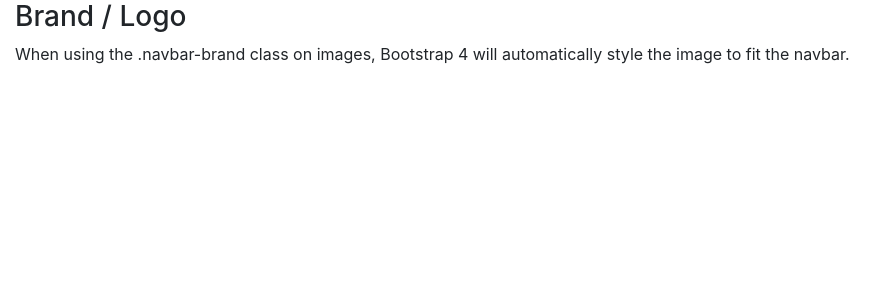
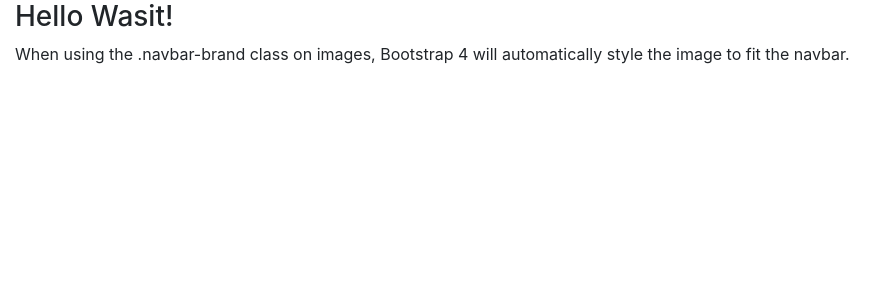
Before and after one commit to wasit7/cs459_2018s, a Django app: page / in a window 1280 px wide. Shown: the part 66-366 px from the top of the page, without its empty margins (0-894 px from the left). Run offline with Django 3.2, Linux system fonts and the light colour scheme; some libraries are stand-ins or nearby versions.

Commit message:
week05 Jinja render

```diff
--- a/myproject/myapp/views.py
+++ b/myproject/myapp/views.py
@@ -10,7 +10,7 @@ def current_datetime(request):
     return HttpResponse(html)
 
 def home(request):
-    context={'key':'value'}
+    context={'key':'value', 'name':'Hello Wasit!'}
     return render(request, 'base.html', context)
 
 def item_list(request):
--- a/myproject/template/base.html
+++ b/myproject/template/base.html
@@ -33,7 +33,7 @@
 </nav>
 
 <div class="container-fluid">
-  <h3>Brand / Logo</h3>
+  <h3>{{ name }}</h3>
   <p>When using the .navbar-brand class on images, Bootstrap 4 will automatically style the image to fit the navbar.</p>
 </div>
 
```
